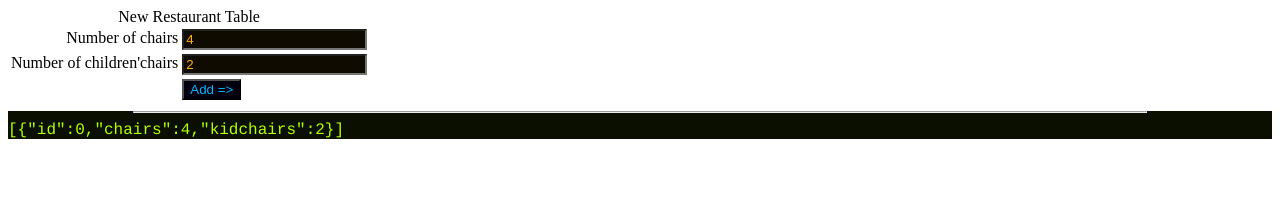
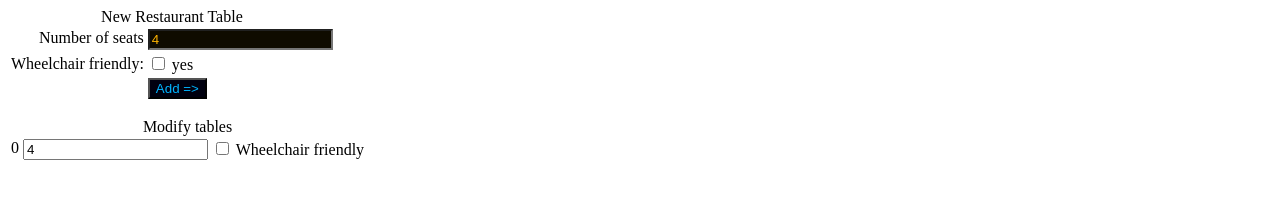
Before and after one commit to Spectrum-McRaj/Restaurant-Hans, a plain HTML site: page clientside/man_table.html in a window 1280 px wide. Both pictures are taken after a click on the input "Add =>". Drawn offline with Linux system fonts and the light colour scheme.

Commit message:
Table Manager

```diff
--- a/clientside/man_table.html
+++ b/clientside/man_table.html
@@ -11,6 +11,8 @@
 
 <body>
   <div id="tafelcontent"></div>
+  <p>
+  <table id="tafeledit"></div>
 </body>
 
 <script>
@@ -22,7 +24,7 @@ function ObjectID(d){ nid++; return nid;}
 class Table{
   constructor(data){
      this.id=ObjectID("table");
-     this.maxchairs=data.maxchairs || 4; // if not set 4 will be used by default
+     this.maxseats=data.maxseats || 4; // if not set 4 will be used by default
      this.reservations=[]; // contains guest numbers. TODO: replace array with direct database readout over time!
      this.orders=[]; // link to orders ??
   }
@@ -36,14 +38,41 @@ class Table{
 */
 const processed = []
 const process=()=>{
-  let newtable={ id:processed.length, chairs:Number(document.getElementById('chairs').value), kidchairs:Number(document.getElementById('kidchairs').value) }
+  let newtable={ id:processed.length,
+    seats:Number(document.getElementById('seats').value),
+    wchfriendly:document.getElementById('wchfriendly').checked
+  }
   processed.push(newtable);
-  document.getElementById('prototype').innerHTML="<hr width=80%>"+JSON.stringify(processed).replace(/\}\,/g,"},<br>",-1);
+  //document.getElementById('prototype').innerHTML="<hr width=80%>"+JSON.stringify(processed).replace(/\}\,/g,"},<br>",-1);
   console.clear();
   console.log( JSON.stringify(processed).replace(/\}\,/g,"},\n",));
+  tablelist();
 }
 
-let nieuwetafel = "<table><caption>New Restaurant Table</caption><tr valign=top><td align=right>Number of chairs</td><td><input style='color:#ffb400; background-color:#0f0b00;' type=text id=chairs value='4'></td></tr><tr valign=top><td align=right>Number of children'chairs</td><td><input style='color:#ffb400; background-color:#0f0b00;' type=text id=kidchairs value='2'></td></tr><tr><td></td><td><input style='color:#00b4ff; background-color:#00000f;' onclick='process();' type=submit value=\"Add =>\"></td></tr></table><div style='font-family:courier; color:#b4ff00; background-color:#0b0f00;' id='prototype'></div>";
+let nieuwetafel = `
+   <table>
+      <caption>New Restaurant Table</caption>
+         <tr valign=top><td align=right>Number of seats</td><td><input style='color:#ffb400; background-color:#0f0b00;' type=text id=seats value='4'></td></tr>
+         <tr><td align=right>Wheelchair friendly:</td><td><input value=1 id='wchfriendly' name='wchfriendly' type=checkbox> yes</td></tr>
+         <tr><td></td><td><input style='color:#00b4ff; background-color:#00000f;' onclick='process();' type=submit value=\"Add =>\"></td></tr>
+
+         <!-- demo -->
+         <!-- </table><div style='font-family:courier; color:#b4ff00; background-color:#0b0f00;' id='prototype'></div> -->
+         `;
 tafelcontent.innerHTML=nieuwetafel;
 
+const tablelist=()=>{
+  let o="<caption>Modify tables</caption>\n"
+  let checked={true:"checked",false:""}
+  for (let id=0;id<processed.length;id++){
+    o+="<tr valign=top><td align=right>";
+    o+=id;
+    o+="</td><td><input type=text id=\"eseats"+id+"\" value=\""+processed[id].seats+"\" onchange='processed["+id+"].seats=document.getElementById(\"eseats"+id+"\").value;'></td>";
+    o+="<td><input type=checkbox id='ewcf"+id+"' "+checked[processed[id].wchfriendly]+" onclick='processed["+id+"].wchfriendly=document.getElementById(\"ewcf"+id+"\").checked;'> Wheelchair friendly</td>";
+//    o+="<td><input type=checkbox id='ewcf"+id+"' "+checked[processed[id].wchfriendly]+" onclick='processed["+id+"].wchfriendly=!processed["+id+"].wchfriendly;'> Wheelchair friendly</td>";
+    o+="</tr>\n";
+  }
+  console.log(o); // debug;
+  tafeledit.innerHTML=o;
+}
 </script>
```
